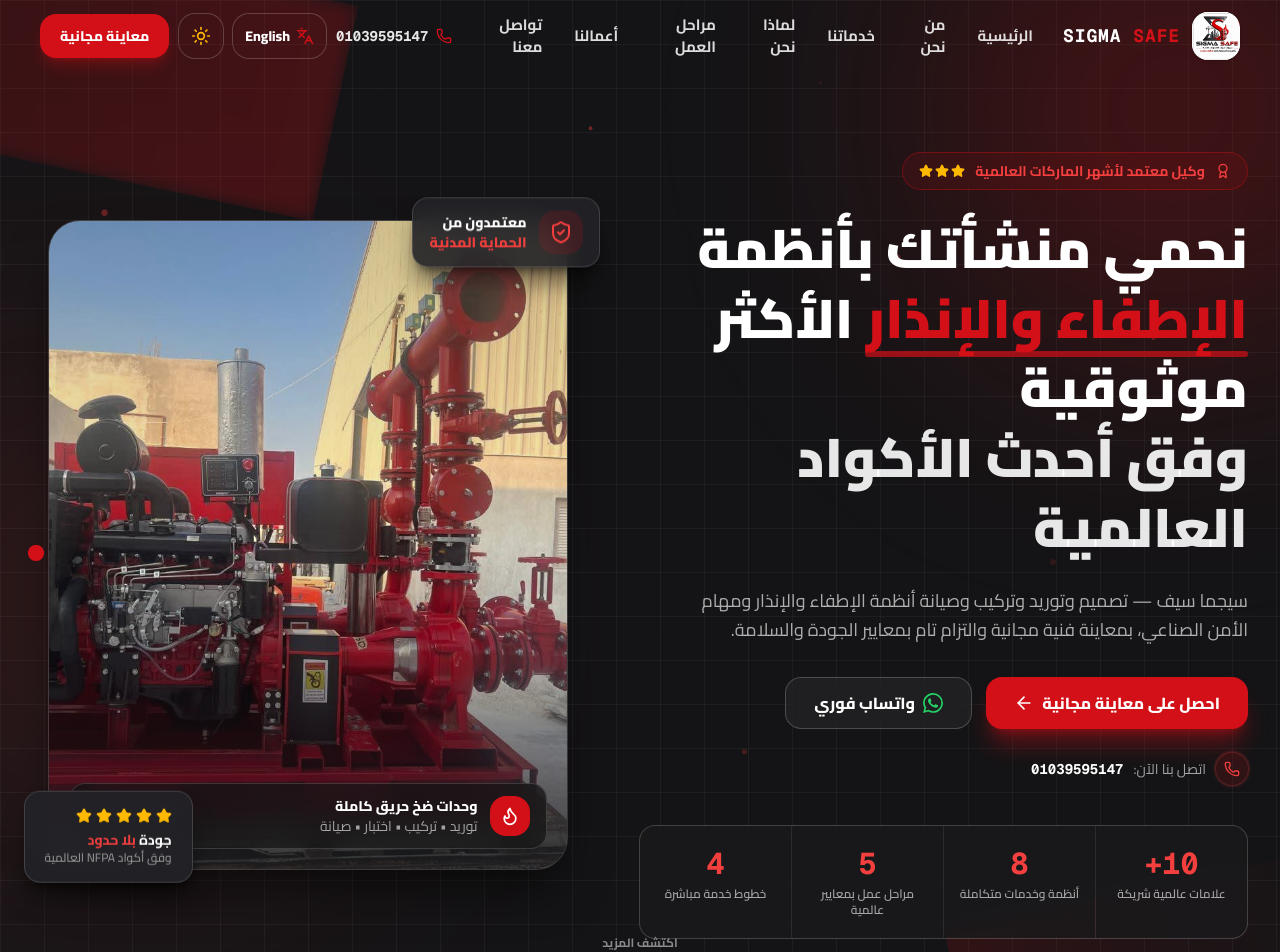
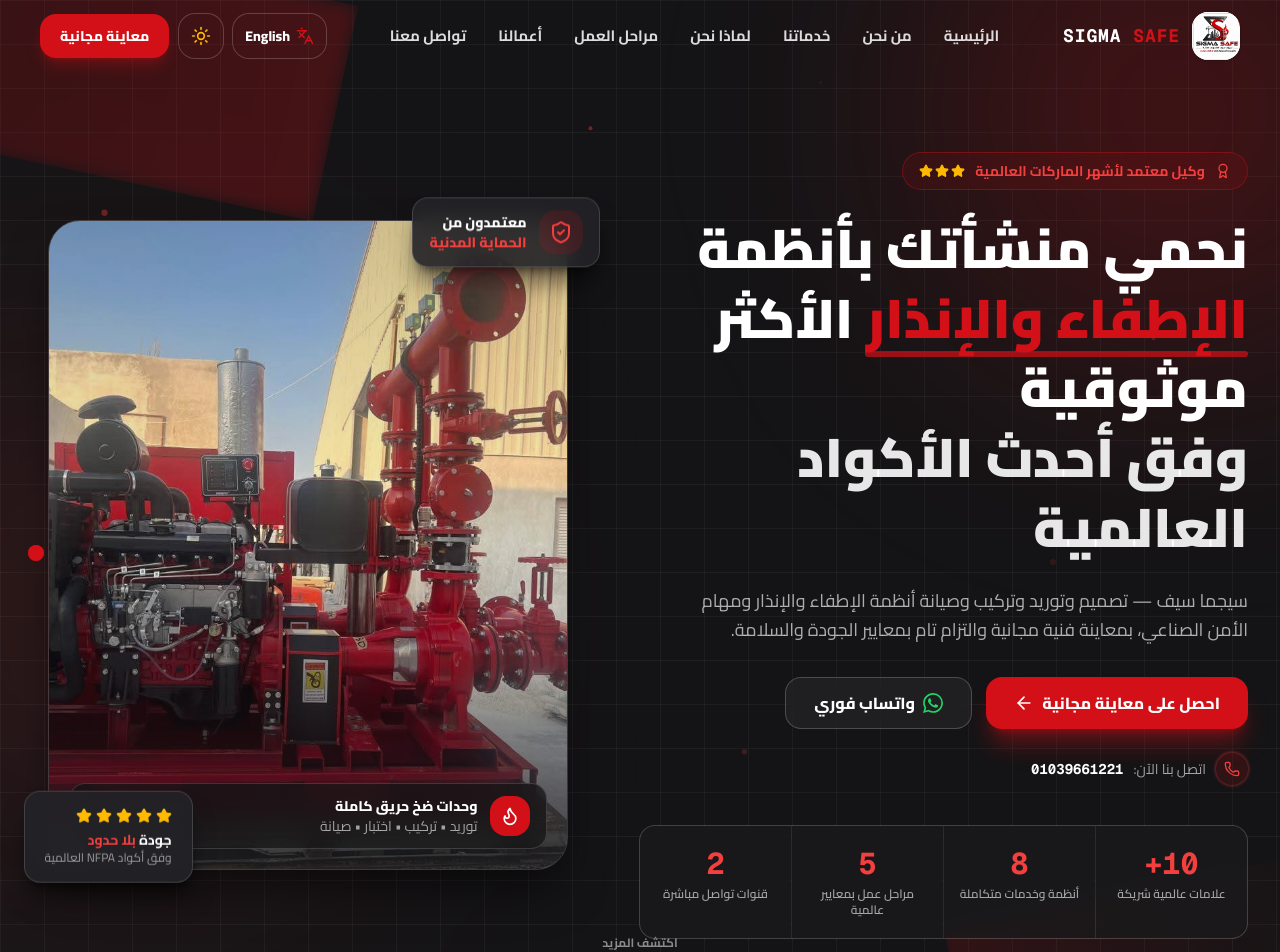
Before and after one commit to Ahmed-hagag8/segma-safe, a Next.js app: page / in a window 1280 px wide. Shown: the top 952 px of the page. Built offline with nearby package versions, Linux system fonts and the light colour scheme.

Commit message:
Remove phone from navbar; single contact number 01039661221 site-wide

```diff
--- a/src/components/site/contact.tsx
+++ b/src/components/site/contact.tsx
@@ -103,7 +103,7 @@ export function Contact() {
                 icon={<Phone className="size-6" />}
                 title={t.contact.linesTitle}
               >
-                <div className="grid grid-cols-1 gap-1.5 sm:grid-cols-2">
+                <div className="grid grid-cols-1 gap-1.5">
                   {PHONES.map((p) => (
                     <a
                       key={p.raw}
--- a/src/components/site/cta-band.tsx
+++ b/src/components/site/cta-band.tsx
@@ -57,11 +57,11 @@ export function CtaBand() {
               {t.cta.whatsapp}
             </a>
             <a
-              href={`tel:${PHONES[1].intl}`}
+              href={`tel:${PHONES[0].intl}`}
               className="group inline-flex items-center gap-2.5 rounded-xl border-2 border-white/70 px-7 py-[14px] text-base font-extrabold text-white transition-all hover:-translate-y-1 hover:border-white hover:bg-white/10"
             >
               <Phone className="size-5 transition-transform group-hover:rotate-12" />
-              <span dir="ltr" className="font-mono">{PHONES[1].raw}</span>
+              <span dir="ltr" className="font-mono">{PHONES[0].raw}</span>
             </a>
           </div>
         </Reveal>
--- a/src/components/site/navbar.tsx
+++ b/src/components/site/navbar.tsx
@@ -1,13 +1,12 @@
 "use client";
 
 import { AnimatePresence, motion, useScroll } from "framer-motion";
-import { Menu, Phone, X } from "lucide-react";
+import { Menu, X } from "lucide-react";
 import Image from "next/image";
 import { useEffect, useState } from "react";
 import { LangToggle } from "@/components/site/lang-toggle";
 import { ThemeToggle } from "@/components/site/theme-toggle";
 import { useLanguage } from "@/components/site/language-provider";
-import { PHONES } from "@/lib/site";
 import { cn } from "@/lib/utils";
 
 export function Navbar() {
@@ -82,16 +81,6 @@ export function Navbar() {
 
         {/* Desktop CTA */}
         <div className="hidden lg:flex items-center gap-2.5 shrink-0">
-          <a
-            href={`tel:${PHONES[0].intl}`}
-            className={cn(
-              "flex items-center gap-2 text-sm font-bold transition-colors",
-              scrolled ? "text-foreground hover:text-brand" : "text-white/90 hover:text-white"
-            )}
-          >
-            <Phone className="size-4 text-brand" />
-            <span dir="ltr" className="font-mono">{PHONES[0].raw}</span>
-          </a>
           <LangToggle scrolled={scrolled} />
           <ThemeToggle scrolled={scrolled} />
           <a
--- a/src/lib/i18n.ts
+++ b/src/lib/i18n.ts
@@ -59,7 +59,7 @@ const ar = {
       "علامات عالمية شريكة",
       "أنظمة وخدمات متكاملة",
       "مراحل عمل بمعايير عالمية",
-      "خطوط خدمة مباشرة",
+      "قنوات تواصل مباشرة",
     ],
   },
 
@@ -257,8 +257,8 @@ const ar = {
     eyebrow: "تواصل معنا",
     title: "فريقنا جاهز",
     highlight: "لخدمتك الآن",
-    desc: "أرسل طلبك وسيتواصل معك مهندسونا، أو اتصل مباشرة على خطوط الخدمة الأربعة.",
-    linesTitle: "خطوط الخدمة المباشرة",
+    desc: "أرسل طلبك وسيتواصل معك مهندسونا، أو اتصل بنا مباشرة.",
+    linesTitle: "خط الخدمة المباشر",
     waTitle: "واتساب — رد فوري",
     waCta: "اضغط لبدء المحادثة",
     addressTitle: "المقر الرئيسي",
@@ -286,7 +286,7 @@ const ar = {
     toastOk: "تم إرسال طلبك بنجاح!",
     toastOkDesc: "سيتواصل معك فريقنا الفني في أقرب وقت — شكراً لثقتك في سيجما سيف.",
     toastErr: "تعذر إرسال الطلب",
-    toastErrDesc: "من فضلك حاول مرة أخرى أو اتصل بنا مباشرة على أرقامنا.",
+    toastErrDesc: "من فضلك حاول مرة أخرى أو اتصل بنا مباشرة على رقمنا.",
     serviceOptions: [
       "أنظمة الرشاشات الآلية",
       "وحدات الضخ ومحطات الحريق",
@@ -373,7 +373,7 @@ const en: Dict = {
       "Global partner brands",
       "Integrated systems & services",
       "Work stages to global standards",
-      "Direct service lines",
+      "Direct contact channels",
     ],
   },
 
@@ -576,8 +576,8 @@ const en: Dict = {
     eyebrow: "Contact Us",
     title: "Our team is ready",
     highlight: "to serve you now",
-    desc: "Send your request and our engineers will contact you, or call our four service lines directly.",
-    linesTitle: "Direct Service Lines",
+    desc: "Send your request and our engineers will contact you, or call us directly.",
+    linesTitle: "Direct Service Line",
     waTitle: "WhatsApp — Instant Reply",
     waCta: "Start chatting",
     addressTitle: "Head Office",
@@ -605,7 +605,7 @@ const en: Dict = {
     toastOk: "Your request was sent successfully!",
     toastOkDesc: "Our technical team will contact you shortly — thank you for trusting Sigma Safe.",
     toastErr: "Failed to send the request",
-    toastErrDesc: "Please try again or call us directly on our service lines.",
+    toastErrDesc: "Please try again or call us directly.",
     serviceOptions: [
       "Automatic Sprinkler Systems",
       "Fire Pumps & Pump Stations",
--- a/src/lib/site.ts
+++ b/src/lib/site.ts
@@ -18,9 +18,6 @@ import {
 /* ─────────────────────────  Contact  ───────────────────────── */
 
 export const PHONES = [
-  { raw: "01039595147", intl: "+201039595147" },
-  { raw: "01557631769", intl: "+201557631769" },
-  { raw: "01039548487", intl: "+201039548487" },
   { raw: "01039661221", intl: "+201039661221" },
 ] as const;
 
@@ -45,7 +42,7 @@ export const STATS = [
   { value: 10, suffix: "+" },
   { value: 8, suffix: "" },
   { value: 5, suffix: "" },
-  { value: 4, suffix: "" },
+  { value: 2, suffix: "" }, // direct contact channels: phone + WhatsApp
 ] as const;
 
 /* ─────────────────────────  Service icons (order matches i18n items)  ── */
```
